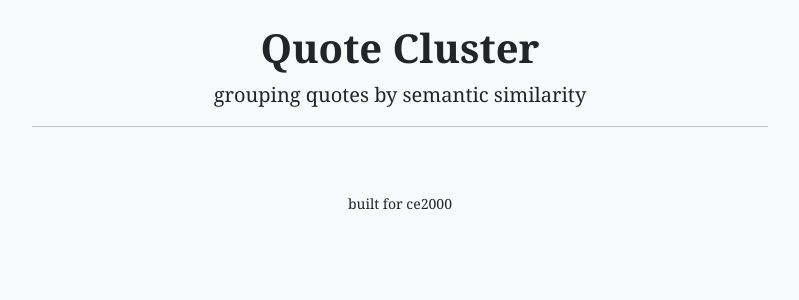
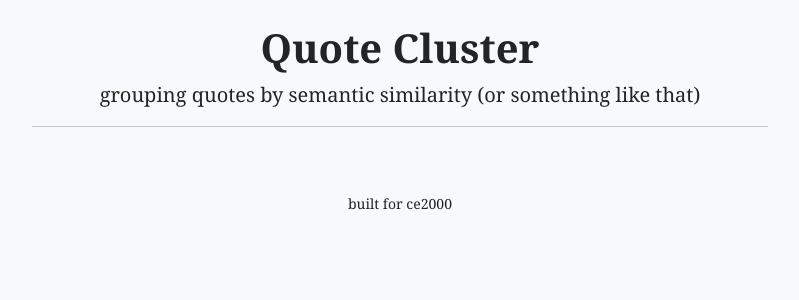
Before and after one commit to sda-p/CE2000_2627_Assessment_2017378, a Node server app: page / in a window 1280 px wide. Shown: the part 56-356 px from the top of the page, without its empty margins (240-1039 px from the left). Run offline with Node 20, Linux system fonts and the light colour scheme; data that the repository does not hold is empty.

Commit message:
minor tweaks and cleanup

```diff
--- a/views/index.ejs
+++ b/views/index.ejs
@@ -31,7 +31,7 @@
     <div class="row">
       <div class="col-md-8 offset-md-2">
         <h1 class="text-center">Quote Cluster</h1>
-        <p class="lead text-center">grouping quotes by semantic similarity</p>
+        <p class="lead text-center">grouping quotes by semantic similarity (or something like that)</p>
         <hr>
         <div id="content">
           <!-- dynamic content goes here -->
```
Also changed, not shown: README.md (added).
